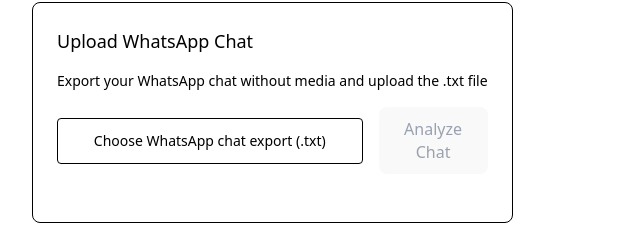
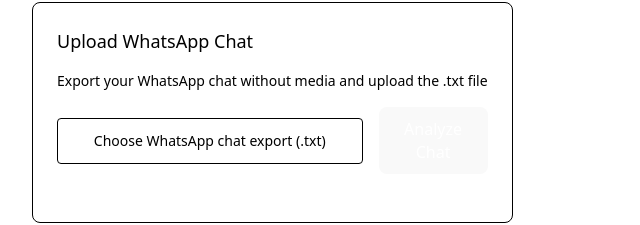
Before and after one commit to justice-rest/bbh, a React (Vite) app in the folder welldone/: page / in a window 1280 px wide. Shown: the part 159-384 px from the top of the page, without its empty margins (0-640 px from the left). Built offline with nearby package versions, Linux system fonts and the light colour scheme.

Commit message:
Jesus W!

```diff
--- a/welldone/src/App.jsx
+++ b/welldone/src/App.jsx
@@ -361,8 +361,8 @@
                   disabled={analyzing || !file}
                   className={`px-6 py-3 rounded-md text-sm font-medium transition duration-200 ${
                     analyzing || !file
-                      ? 'bg-gray-700 text-gray-400 cursor-not-allowed'
-                      : 'bg-white text-black'
+                      ? 'bg-white text-white cursor-not-allowed'
+                      : 'bg-white text-white'
                   }`}
                 >
                   {analyzing ? "Analyzing..." : "Analyze Chat"}
@@ -418,7 +418,7 @@
                   <p className="text-lg">{results.score[results.primaryUsers[0]]}</p>
                 </div>
                 <div className="text-center">
-                  <p className="text-xs text-black-500">vs</p>
+                  <p className="text-1xl text-black-500">/</p>
                 </div>
                 <div className="text-right">
                   <p className="text-sm text-black-400">{results.primaryUsers[1]}</p>
```
